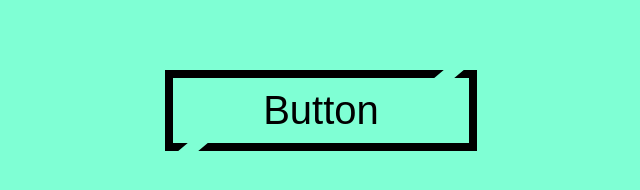
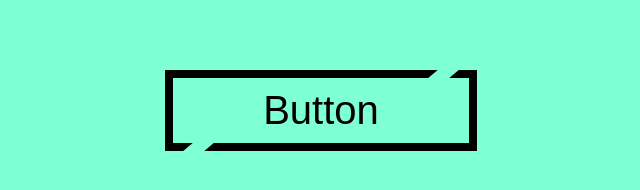
Before and after one commit to albertkrdoyan/buttonCSS, a plain HTML site: page index.html in a window 1280 px wide. In both pictures the pointer is over the button "Button". Shown: the part 290-480 px from the top of the page, 319-959 px from the left. Drawn offline with Linux system fonts and the light colour scheme.

Commit message:
2nd commit

```diff
--- a/st.css
+++ b/st.css
@@ -31,7 +31,7 @@ body{
     content: "";
     background-color: aquamarine;
     height: 8px;
-    width: 20px;
+    width: 7%;
     position: absolute;
     transform: skewX(50deg);
     transition: 1s ;
@@ -49,10 +49,10 @@ body{
 
 #btn:hover::after{
     transform: skewX(-50deg);
-    right: 90%;
+    right: 88%;
 }
 
 #btn:hover::before{
     transform: skewX(-50deg);
-    left: 90%;
+    left: 88%;
 }
```
